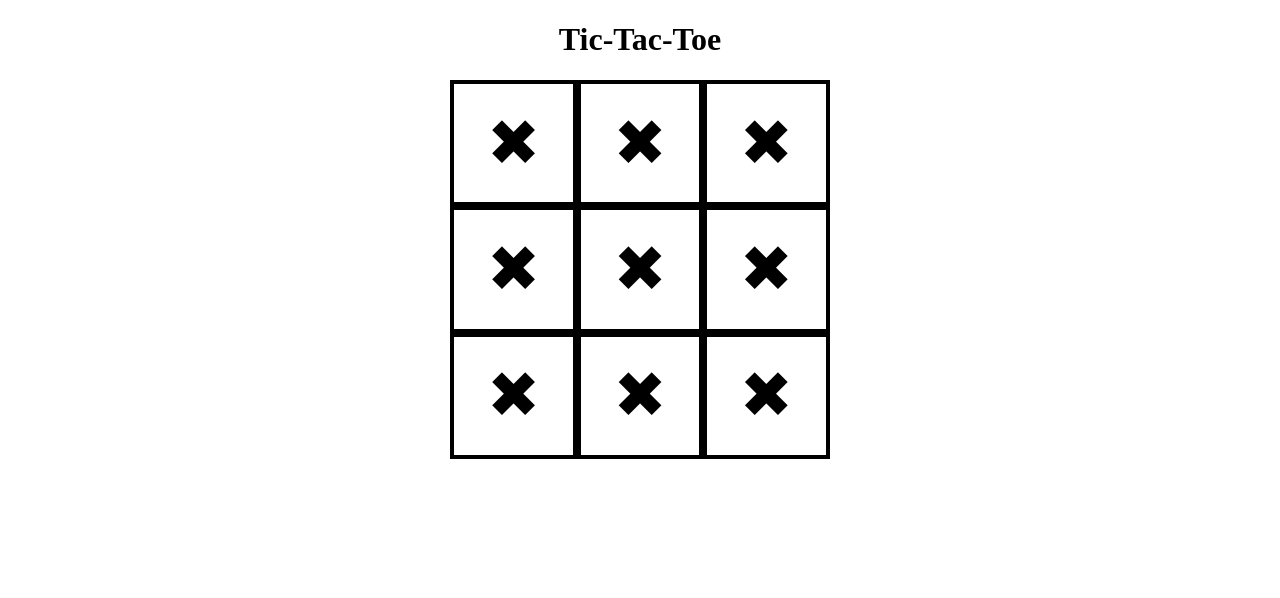
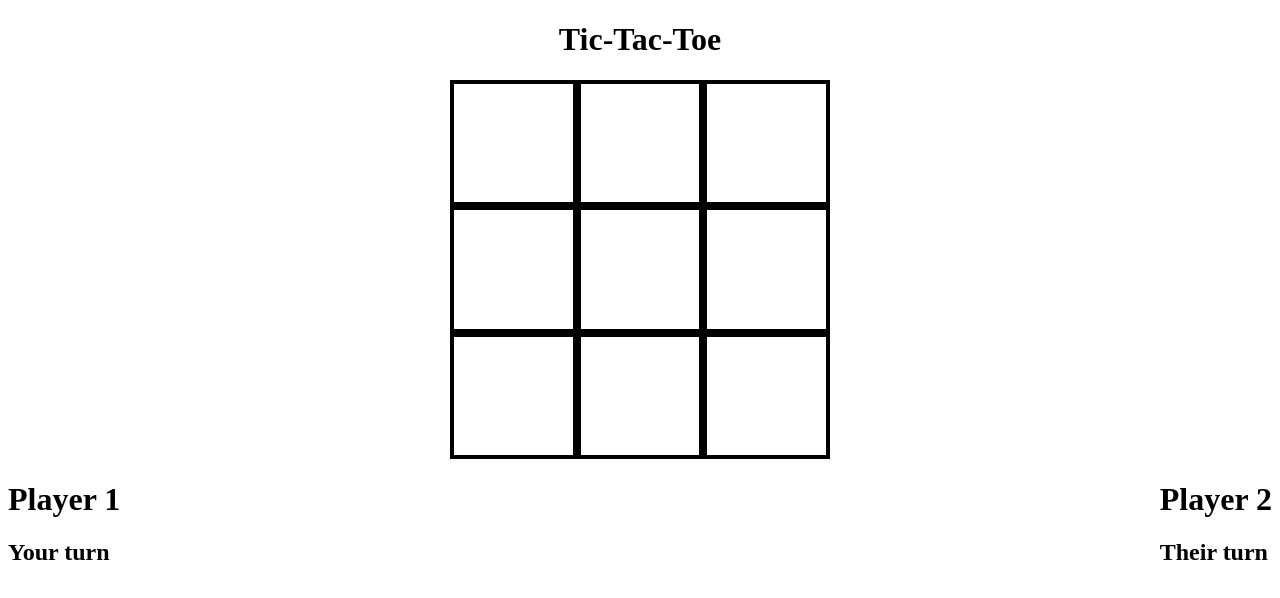
Before and after one commit to Mrhotsauce124/tictactoe, a plain HTML site: page index.html in a window 1280 px wide. Drawn offline with Linux system fonts and the light colour scheme.

Commit message:
added player objects and basic interaction

```diff
--- a/index.html
+++ b/index.html
@@ -5,6 +5,9 @@
 </head>
 
 <body>
-    <div id="game-board" class="game-board"></div>
+    <div id="main-div">
+        <div id="game-board" class="game-board"></div>
+    </div>
+
     <script src="script.js"></script>
 </body>
--- a/script.js
+++ b/script.js
@@ -31,7 +31,13 @@ const gameBoard = (() => {
 function createGameBox() {
     let gameBox = document.createElement("div");
     gameBox.classList.add("game-box");
-    gameBox.innerHTML = X;
+    gameBox.innerHTML = "";
+    gameBox.addEventListener("click", updateTurn);
+    gameBox.addEventListener("click", updateSymbol);
+
+    function updateSymbol() {
+        gameBox.innerHTML = currentTurn? X : O;
+    }
 
     const setState = (symbol) => {
         gameBox.innerHTML = symbol;
@@ -45,4 +51,69 @@ function createGameBox() {
 }
 
 
+// Factory function for a player object
+
+function createPlayer(ID_number, name = "Anonymous Player") {
+    let ID = ID_number;
+    let currentTurn = ID ? false : true;
+
+    // TODO: change this to use more appropriate elements
+
+    let playerBox = document.createElement("div");
+    playerBox.classList.add(ID ? "player2-box" : "player1-box");
+
+
+    let playerName = document.createElement("h1");
+    let playerTurn = document.createElement("h2");
+
+
+    playerBox.appendChild(playerName);
+    playerBox.appendChild(playerTurn);
+    playerName.textContent = name;
+    playerTurn.textContent = currentTurn ? `Your turn` : `Their turn`;
+
+
+    // TODO: add score
+
+
+
+    const updateInfo = () => {
+        playerName.textContent = name;
+        playerTurn.textContent = currentTurn ? `Your turn` : `Their turn`;
+    };
+
+    const nextTurn = () => {
+        currentTurn = !currentTurn;
+    };
+
+    const displayInfo = () => {
+        document.getElementById("main-div").appendChild(playerBox);
+    };
+
+
+    return {ID, currentTurn, displayInfo, nextTurn, updateInfo};
+
+}
+
+
+
+var player1 = createPlayer(0, "Player 1");
+
+player1.displayInfo();
+
 gameBoard.display();
+
+var player2 = createPlayer(1, "Player 2");
+
+player2.displayInfo();
+
+var currentTurn = 0;
+
+
+function updateTurn() {
+    player1.nextTurn();
+    player2.nextTurn();
+    player1.updateInfo();
+    player2.updateInfo();
+    currentTurn = !currentTurn;
+}
--- a/styles.css
+++ b/styles.css
@@ -12,6 +12,7 @@ h1 {
 }
 
 .game-box {
+    /*float left so it can be aligned side by side with player info*/
     display: flex;
     aspect-ratio: 1;
     background-color: rgb(255, 255, 255);
@@ -26,3 +27,11 @@ h1 {
     background-color: rgb(200, 200, 200);
     cursor: pointer;
 }
+
+.player1-box {
+    float: left;
+}
+
+.player2-box {
+    float: right;
+}
```
